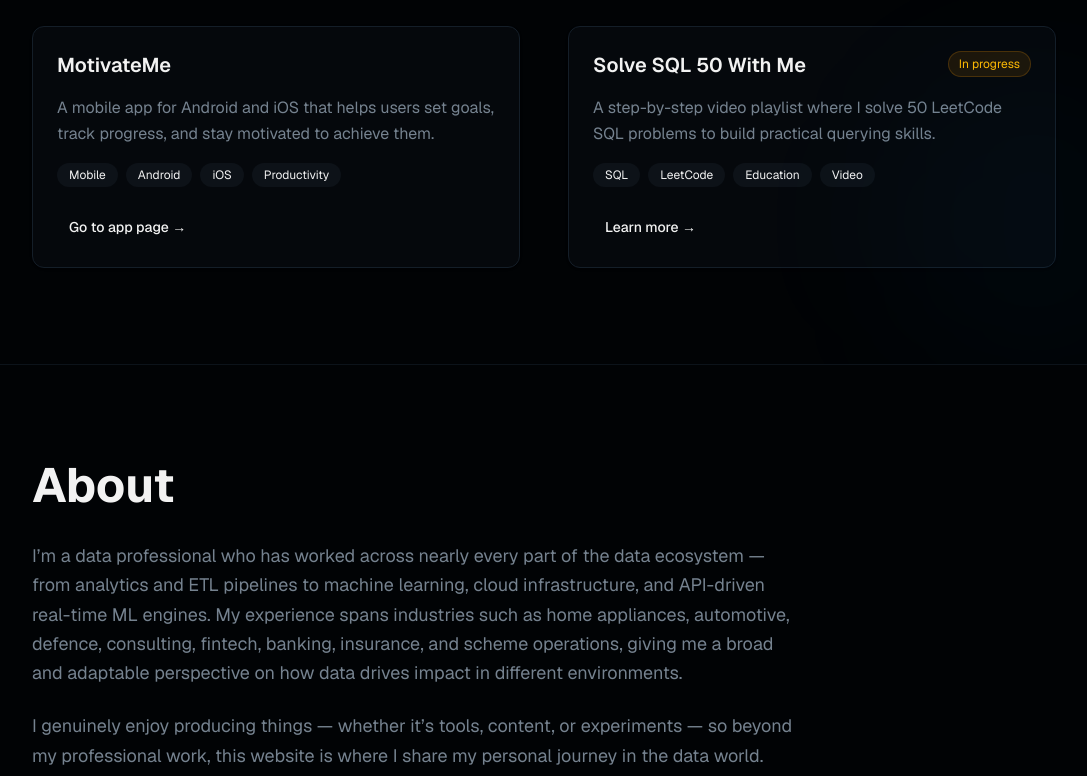
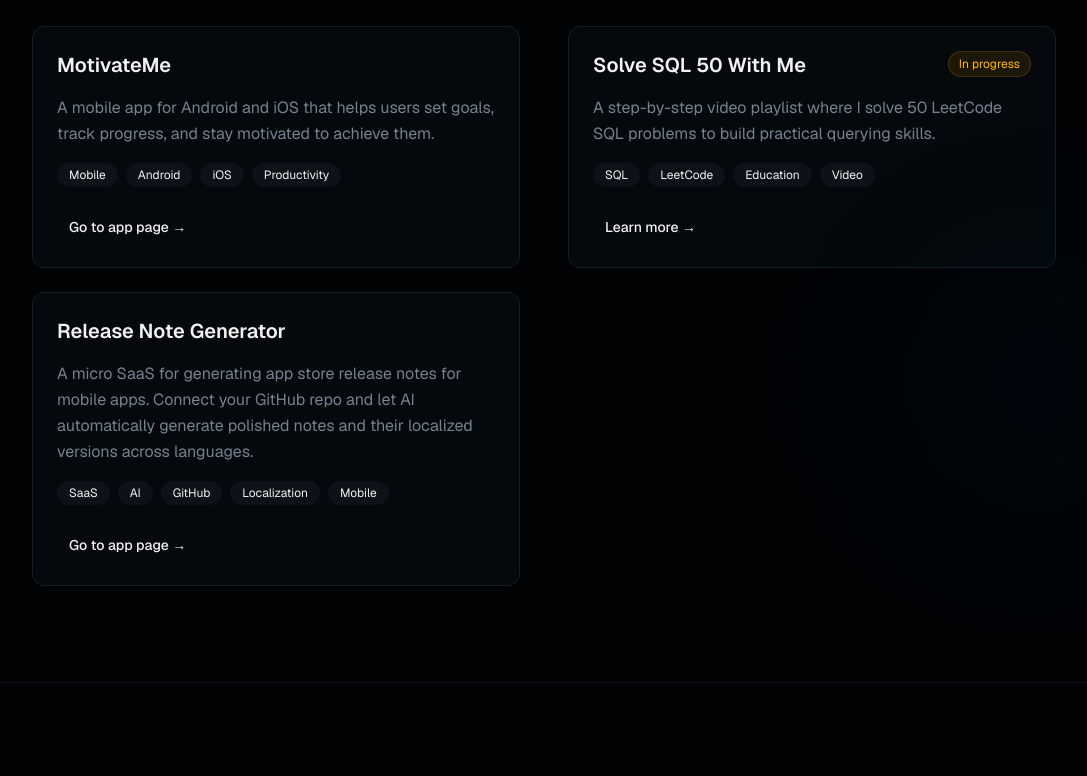
Before and after one commit to tahaozturk/personal-portfolio-website, a Next.js app: page / in a window 1280 px wide. Shown: the part 1023-1799 px from the top of the page, without its empty margins (96-1183 px from the left). Built offline with nearby package versions, Linux system fonts and the light colour scheme.

Commit message:
release note generator

```diff
--- a/app/page.tsx
+++ b/app/page.tsx
@@ -84,6 +84,13 @@ export default function Portfolio() {
                       "A mobile app for Android and iOS that helps users set goals, track progress, and stay motivated to achieve them.",
                     tags: ["Mobile", "Android", "iOS", "Productivity"],
                     link: "https://motivatemequoteandhabittracker.netlify.app/",
+                  },
+                  {
+                    title: "Release Note Generator",
+                    description:
+                      "A micro SaaS for generating app store release notes for mobile apps. Connect your GitHub repo and let AI automatically generate polished notes and their localized versions across languages.",
+                    tags: ["SaaS", "AI", "GitHub", "Localization", "Mobile"],
+                    link: "https://release-note-generator-frontend.vercel.app/",
                   },
                 ].map((item, index) => (
                   <Card key={`app-${index}`} className="p-6 hover:border-primary/50 hover:shadow-lg hover:shadow-primary/5 transition-all duration-300">
```
